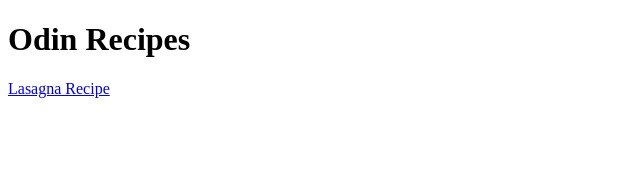
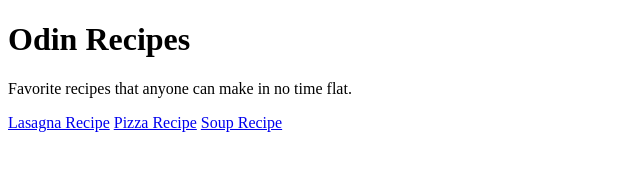
Before and after one commit to Davisivad89/odin-recipes, a plain HTML site: page index.html in a window 1280 px wide. Shown: the whole page, without its empty margins (0-640 px from the left). Drawn offline with Linux system fonts and the light colour scheme.

Commit message:
ADD modified index page

```diff
--- a/index.html
+++ b/index.html
@@ -8,6 +8,9 @@
 </head>
 <body>
     <h1>Odin Recipes</h1>
+    <p>Favorite recipes that anyone can make in no time flat.</p>
     <a href="recipes/lasagna.html">Lasagna Recipe</a>
+    <a href="recipes/pizza.html">Pizza Recipe</a>
+    <a href="recipes/soup.html">Soup Recipe</a>
 </body>
 </html>
```
